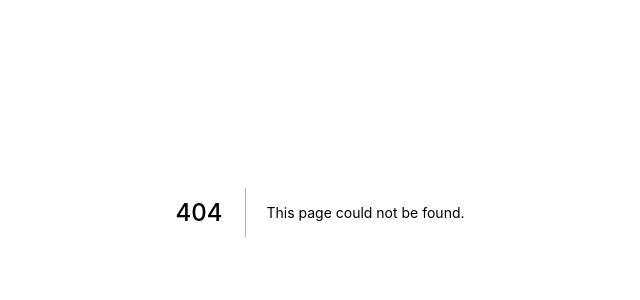
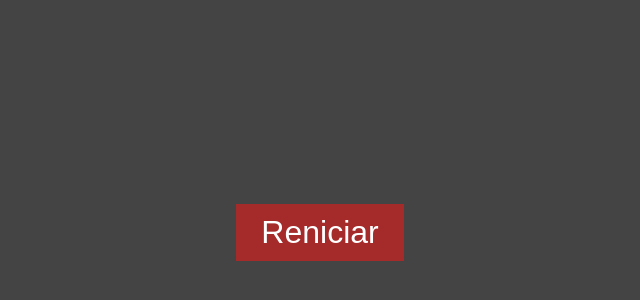
Before and after one commit to josoelvieira/portapremiada, a Next.js app: page /jogo/1/1 in a window 1280 px wide. Before the commit this address had no page. Shown: the part 188-488 px from the top of the page, without its empty margins (320-960 px from the left). Built offline with nearby package versions, Linux system fonts and the light colour scheme.

Commit message:
Criação das router

```diff
--- a/componets/Porta.tsx
+++ b/componets/Porta.tsx
@@ -1,5 +1,6 @@
 import PortaModel from "../model/porta";
 import styles from "../styles/Porta.module.css";
+import Presente from "./Presente"
 
 interface PortaProps {
     value: PortaModel;
@@ -25,7 +26,7 @@ export default function Porta(props: PortaProps) {
     return (
         <div className={styles.area} onClick={alternarSelecao}>
             <div className={`${styles.estrutura} ${selecionada}`}>
-                {porta.aberta ? false : renderizarPorta()}
+                {porta.fechada ? renderizarPorta(): porta.temPresente ? <Presente /> : false}
             </div>
             <div className={styles.chao}></div>
         </div>
--- /dev/null
+++ b/function/porta.ts
@@ -0,0 +1,21 @@
+import PortaModel from "../model/porta";
+
+export function criarPortas(qtde: number, comPresente: number): PortaModel[] {
+    return Array.from({ length: qtde }, (_, i) => {
+        const numero = i + 1
+        const temPresente = numero === comPresente
+        return new PortaModel(numero, temPresente)
+    })
+}
+
+export function atualizarPortas(portas: PortaModel[], portaModificada: PortaModel):PortaModel[]{
+    return portas.map(portaAtual => {
+        const igualModificada = portaAtual.numero === portaModificada.numero
+
+        if(igualModificada) {
+            return portaModificada
+        } else{
+            return portaModificada.aberta ? portaAtual : portaAtual.desselecionar()
+        }
+    })
+}
--- a/model/porta.ts
+++ b/model/porta.ts
@@ -22,6 +22,9 @@ export default class PortaModel{
     get aberta(){
         return this.#aberta;
     }
+    get fechada(){
+        return !this.aberta;
+    }
     desselecionar(){
         const selecionada = false;
         return new PortaModel(this.numero, this.temPresente, selecionada, this.aberta)
--- /dev/null
+++ b/pages/jogo/[portas]/[temPresente].tsx
@@ -0,0 +1,38 @@
+import styles from "../../../styles/jogo.module.css";
+import { useState } from "react";
+import Porta from "../../../componets/Porta";
+import { atualizarPortas, criarPortas } from "../../../function/porta";
+import Link from "next/link";
+import { useRouter } from "next/router"
+
+export default function telaDoJogo() {
+    const router = useRouter()
+
+    const [portas, setPorta] = useState([]);
+
+    function renderizarPortas() {
+        return portas.map((porta) => {
+            return (
+                <Porta
+                    key={porta.numero}
+                    value={porta}
+                    onChange={(novaPorta) =>
+                        setPorta(atualizarPortas(portas, novaPorta))
+                    }
+                />
+            );
+        });
+    }
+    return (
+        <div className={styles.jogo}>
+            <div className={styles.portas}>
+                {renderizarPortas()}
+            </div>
+            <div className={styles.botoes}>
+            <Link href="/">
+                <button>Reniciar</button>
+            </Link>
+            </div>
+        </div>
+    );
+}
--- a/styles/Porta.module.css
+++ b/styles/Porta.module.css
@@ -8,6 +8,7 @@
 }
 .estrutura{
     display: flex;
+    flex-direction: column-reverse;
     flex-grow: 1;
     border-left:  5px solid rgb(238, 72, 6);
     border-top:  5px solid rgb(238, 72, 6);
--- /dev/null
+++ b/styles/jogo.module.css
@@ -0,0 +1,25 @@
+.jogo{
+    display: flex;
+    flex-direction: column;
+    justify-content: center;
+    align-items: center;
+    height: 100vh;
+}
+.portas{
+    display: flex;
+    justify-content: space-around;
+    align-self: stretch;
+    flex-wrap: wrap;
+}
+.botoes{
+    display: flex;
+    justify-content: center;
+    margin-top: 40px;
+}
+.botoes button{
+    background-color: brown;
+    color: #fff;
+    font-size: 2rem;
+    border: none;
+    padding: 10px 25px;
+}
```
Also changed, not shown: pages/index.jsx (+4 -12 lines).
